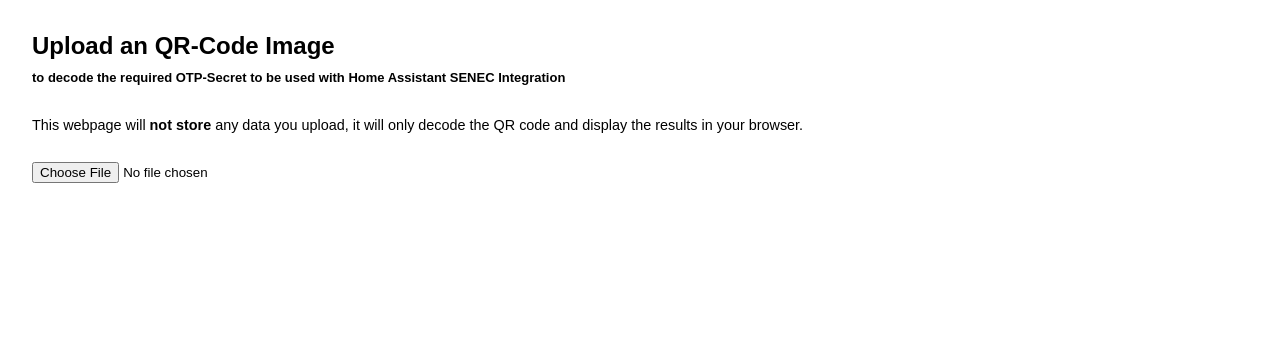
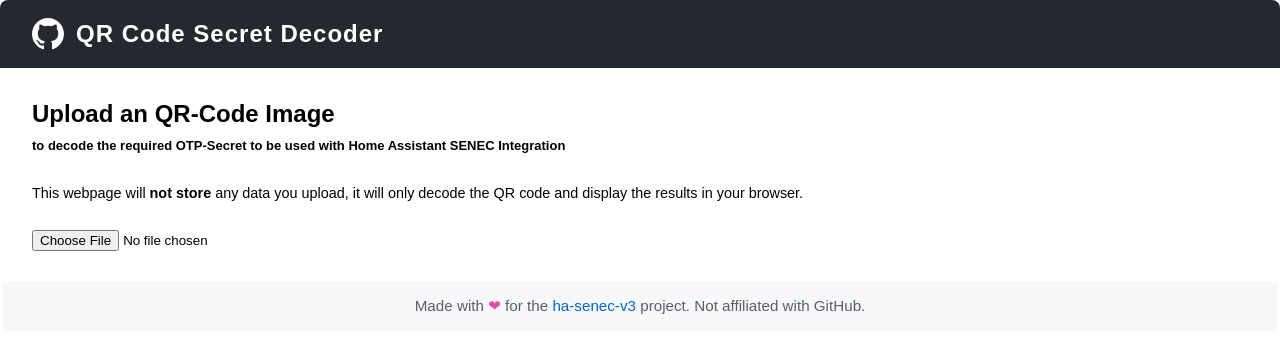
Before and after one commit to marq24/qr-code-decoder, a plain HTML site: page index.html in a window 1280 px wide. Drawn offline with Linux system fonts and the light colour scheme.

Commit message:
site enhancements

```diff
--- a/index.html
+++ b/index.html
@@ -11,12 +11,58 @@
         .url-item { margin: 10px 0; padding: 10px; background: #f5f5f5; border-radius: 5px; }
         .secret-item { margin: 5px 0; padding: 8px; background: #e8f4fd; border-radius: 3px; font-family: monospace; }
         .secret-item { margin: 5px 0; padding: 8px; background: #e8f4fd; border-radius: 3px; font-family: monospace; }
+        /* GitHub-style header/footer */
+        .gh-header {
+            background: #24292f;
+            color: #fff;
+            padding: 18px 32px;
+            display: flex;
+            align-items: center;
+            border-radius: 8px 8px 0 0;
+            margin: -2em -2em 2em -2em;
+        }
+        .gh-header svg {
+            margin-right: 12px;
+        }
+        .gh-header-title {
+            font-size: 1.5em;
+            font-weight: bold;
+            letter-spacing: 1px;
+        }
+        .gh-footer {
+            background: #f6f8fa;
+            color: #586069;
+            padding: 16px 32px;
+            text-align: center;
+            border-radius: 0 0 8px 8px;
+            margin: 2em -2em -2em -2em;
+            font-size: 0.95em;
+        }
+        .gh-footer a { color: #0366d6; text-decoration: none; }
+        .gh-footer a:hover { text-decoration: underline; }
+        @keyframes gh-spin {
+            100% { transform: rotate(360deg); }
+        }
+        #spinner svg {
+            display: inline-block;
+            animation: gh-spin 1s linear infinite;
+        }
     </style>
 </head>
 <body>
+    <div class="gh-header">
+        <svg height="32" viewBox="0 0 16 16" width="32" aria-hidden="true" fill="#fff"><path d="M8 0C3.58 0 0 3.58 0 8c0 3.54 2.29 6.53 5.47 7.59.4.07.55-.17.55-.38 0-.19-.01-.82-.01-1.49-2.01.37-2.53-.49-2.69-.94-.09-.23-.48-.94-.82-1.13-.28-.15-.68-.52-.01-.53.63-.01 1.08.58 1.23.82.72 1.21 1.87.87 2.33.66.07-.52.28-.87.51-1.07-1.78-.2-3.64-.89-3.64-3.95 0-.87.31-1.59.82-2.15-.08-.2-.36-1.01.08-2.1 0 0 .67-.21 2.2.82a7.65 7.65 0 0 1 2-.27c.68 0 1.36.09 2 .27 1.53-1.04 2.2-.82 2.2-.82.44 1.09.16 1.9.08 2.1.51.56.82 1.27.82 2.15 0 3.07-1.87 3.75-3.65 3.95.29.25.54.73.54 1.48 0 1.07-.01 1.93-.01 2.19 0 .21.15.46.55.38A8.013 8.013 0 0 0 16 8c0-4.42-3.58-8-8-8z"></path></svg>
+        <span class="gh-header-title">QR Code Secret Decoder</span>
+    </div>
     <h2>Upload an QR-Code Image<br/><font size="-1">to decode the required OTP-Secret to be used with Home Assistant SENEC Integration</font></h2>
     <div id="info">This webpage will <b>not store</b> any data you upload, it will only decode the QR code and display the results in your browser.</div>
     <input type="file" id="fileInput" accept="image/*">
+    <div id="spinner" style="display:none;text-align:center;margin:2em 0;">
+        <svg width="48" height="48" viewBox="0 0 50 50" style="animation: gh-spin 1s linear infinite;">
+            <circle cx="25" cy="25" r="20" fill="none" stroke="#0366d6" stroke-width="5" stroke-linecap="round" stroke-dasharray="31.4 31.4"/>
+        </svg>
+        <div style="color:#586069;">Processing QR code...</div>
+    </div>
     <div id="result"></div>
     <div id="secrets"></div>
     <canvas id="canvas" style="display:none;"></canvas>
@@ -178,6 +224,10 @@
         const file = e.target.files[0];
         if (!file) return;
 
+        document.getElementById('spinner').style.display = 'block';
+        document.getElementById('result').textContent = '';
+        document.getElementById('secrets').textContent = '';
+
         const reader = new FileReader();
         reader.onload = function(event) {
             const img = new Image();
@@ -190,6 +240,8 @@
 
                 const imageData = ctx.getImageData(0, 0, canvas.width, canvas.height);
                 const code = jsQR(imageData.data, canvas.width, canvas.height);
+
+                document.getElementById('spinner').style.display = 'none';
 
                 if (code) {
                     const qrData = code.data;
@@ -277,5 +329,8 @@
         reader.readAsDataURL(file);
     });
     </script>
+    <div class="gh-footer">
+        <span>Made with <span style="color:#ea4aaa;">&#10084;</span> for the <a href="https://github.com/rlux/ha-senec-v3" target="_blank">ha-senec-v3</a> project. Not affiliated with GitHub.</span>
+    </div>
 </body>
 </html>
```
